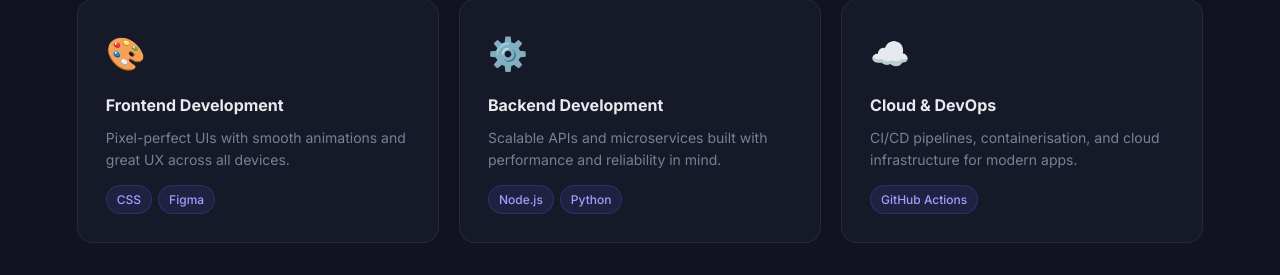
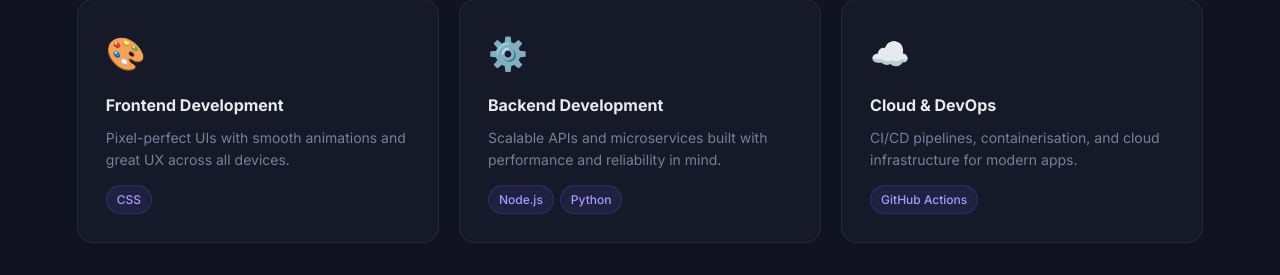
Before and after one commit to 006shido/portfolio2, a plain HTML site: page index.html in a window 1280 px wide. Shown: the part 1043-1318 px from the top of the page. Drawn offline with Linux system fonts and the light colour scheme.

```diff
--- a/index.html
+++ b/index.html
@@ -305,7 +305,6 @@
         <p>Pixel-perfect UIs with smooth animations and great UX across all devices.</p>
         <div class="skill-tags">
           <span class="tag">CSS</span>
-          <span class="tag">Figma</span>
         </div>
       </div>
       <div class="skill-card fade-in">
```
